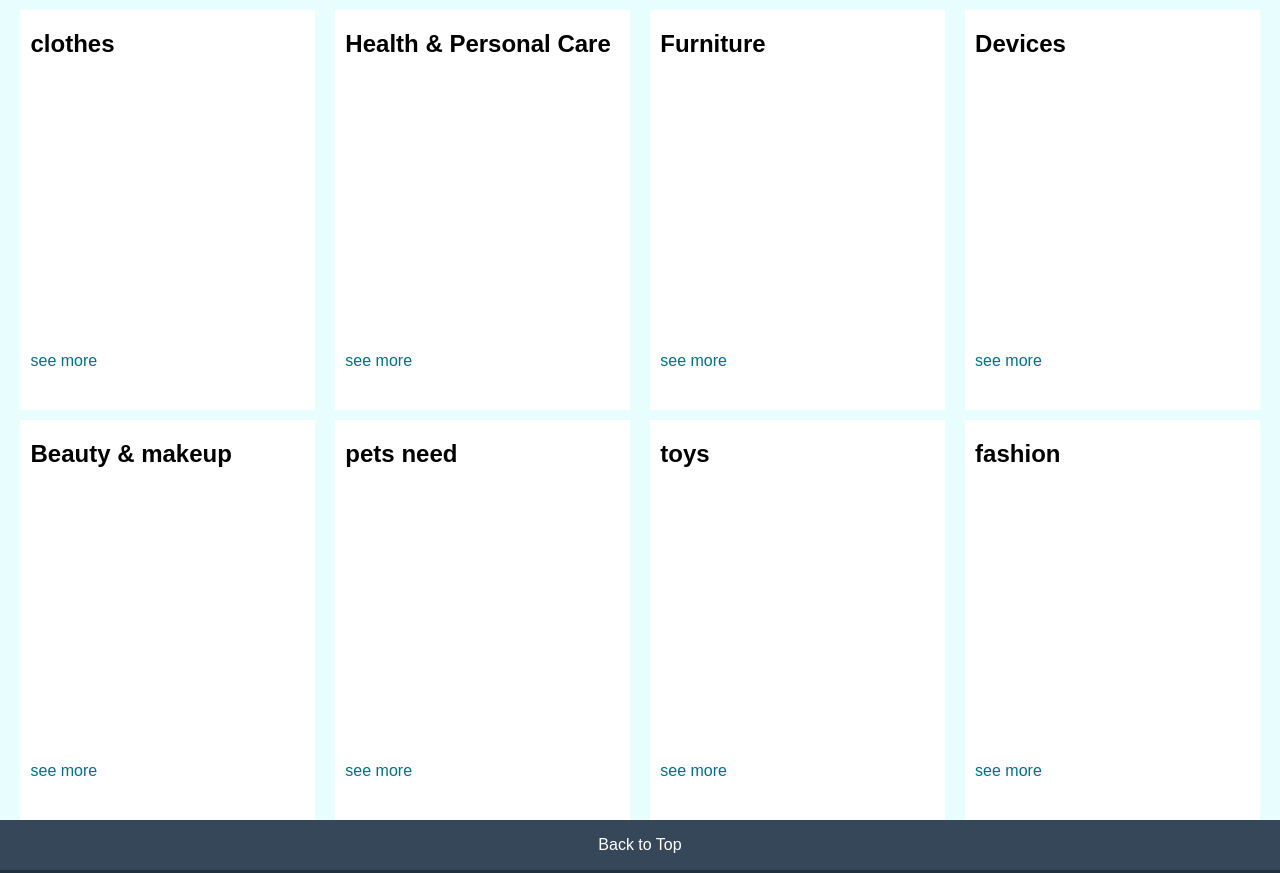
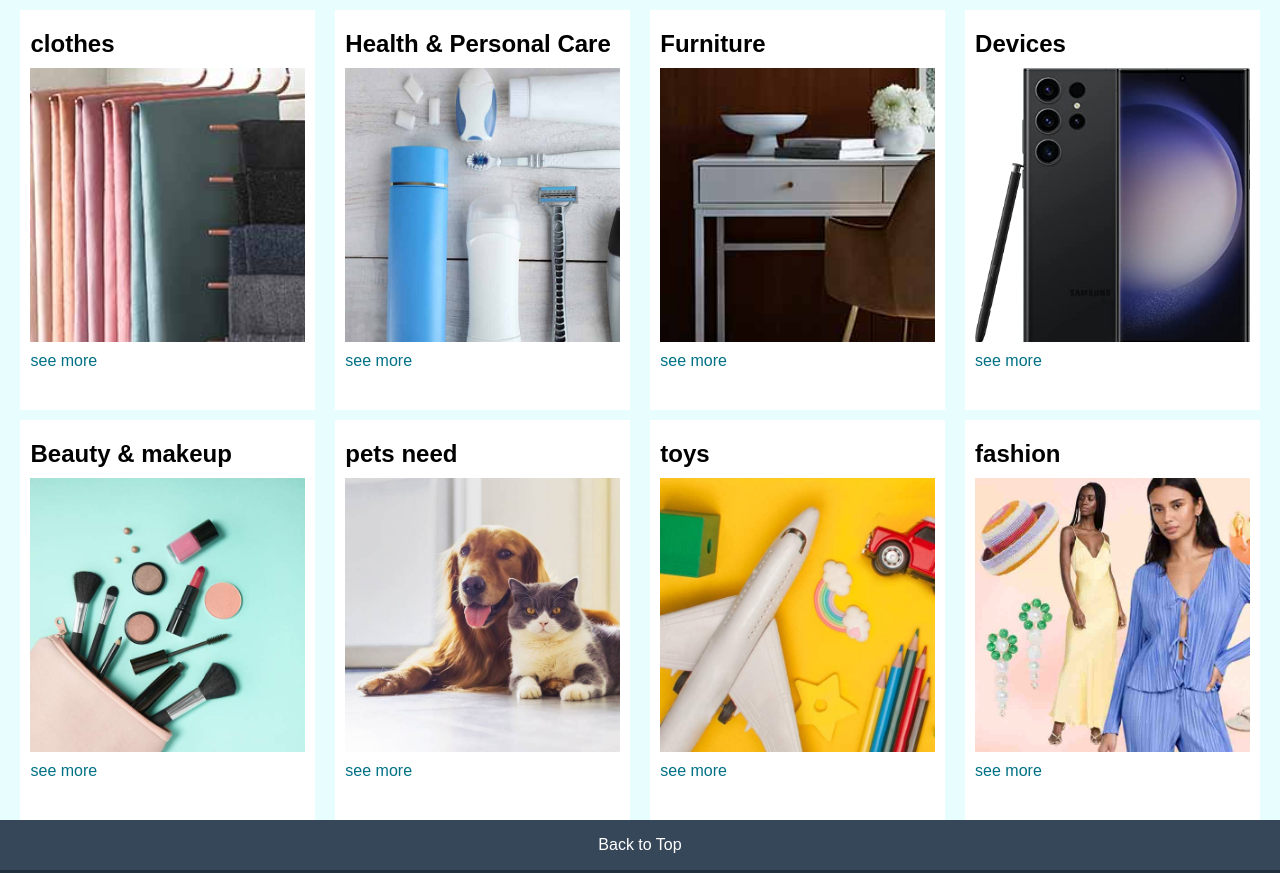
Before and after one commit to sombhartigoswami/project-Ecommerce-website, a plain HTML site: page index.html in a window 1280 px wide. Shown: the part 498-1371 px from the top of the page. Drawn offline with Linux system fonts and the light colour scheme; files whose address does not match are found by name.

Commit message:
Update index.html

```diff
--- a/index.html
+++ b/index.html
@@ -79,28 +79,28 @@
     <div class="box1 box">
        <div class="box-content">
         <h2> clothes</h2>
-        <div class="box-img" style="background-image: url('images/box1_image.jpg');"></div>
+        <div class="box-img" style="background-image: url('box1_image.jpg');"></div>
         <p>see more</p>
        </div>
     </div>
     <div class="box2 box">
         <div class="box-content">
             <h2>  Health & Personal Care</h2>
-            <div class="box-img" style="background-image: url('images/box2_image.jpg');"></div>
+            <div class="box-img" style="background-image: url('box2_image.jpg');"></div>
             <p>see more</p>
            </div>
     </div>
     <div class="box3 box">
         <div class="box-content">
             <h2>  Furniture</h2>
-            <div class="box-img" style="background-image: url('images/box3_image.jpg');"></div>
+            <div class="box-img" style="background-image: url('box3_image.jpg');"></div>
             <p>see more</p>
            </div>
     </div>
     <div class="box4 box">
         <div class="box-content">
             <h2>Devices</h2>
-            <div class="box-img" style="background-image: url('images/box4_image.jpg');"></div>
+            <div class="box-img" style="background-image: url('box4_image.jpg');"></div>
             <p>see more</p>
            </div>
     </div>
@@ -108,28 +108,28 @@
         <div class="box-content">
             <h2> Beauty & makeup </h2>
 
-            <div class="box-img" style="background-image: url('images/box5_image.jpg');"></div>
+            <div class="box-img" style="background-image: url('box5_image.jpg');"></div>
             <p>see more</p>
     </div>
     </div>
     <div class="box6 box">
         <div class="box-content">
             <h2> pets need</h2>
-            <div class="box-img" style="background-image: url('images/box6_image.jpg');"></div>
+            <div class="box-img" style="background-image: url('box6_image.jpg');"></div>
             <p>see more</p>
     </div>
     </div>
     <div class="box7 box">
         <div class="box-content">
             <h2>toys </h2>
-            <div class="box-img" style="background-image: url('images/box7_image.jpg');"></div>
+            <div class="box-img" style="background-image: url('box7_image.jpg');"></div>
             <p>see more</p>
     </div>
     </div>
     <div class="box8 box">
         <div class="box-content">
             <h2>fashion</h2>
-            <div class="box-img" style="background-image: url('images/box8_image.jpg');"></div>
+            <div class="box-img" style="background-image: url('box8_image.jpg');"></div>
             <p>see more</p>
     </div>
    </div>
```
